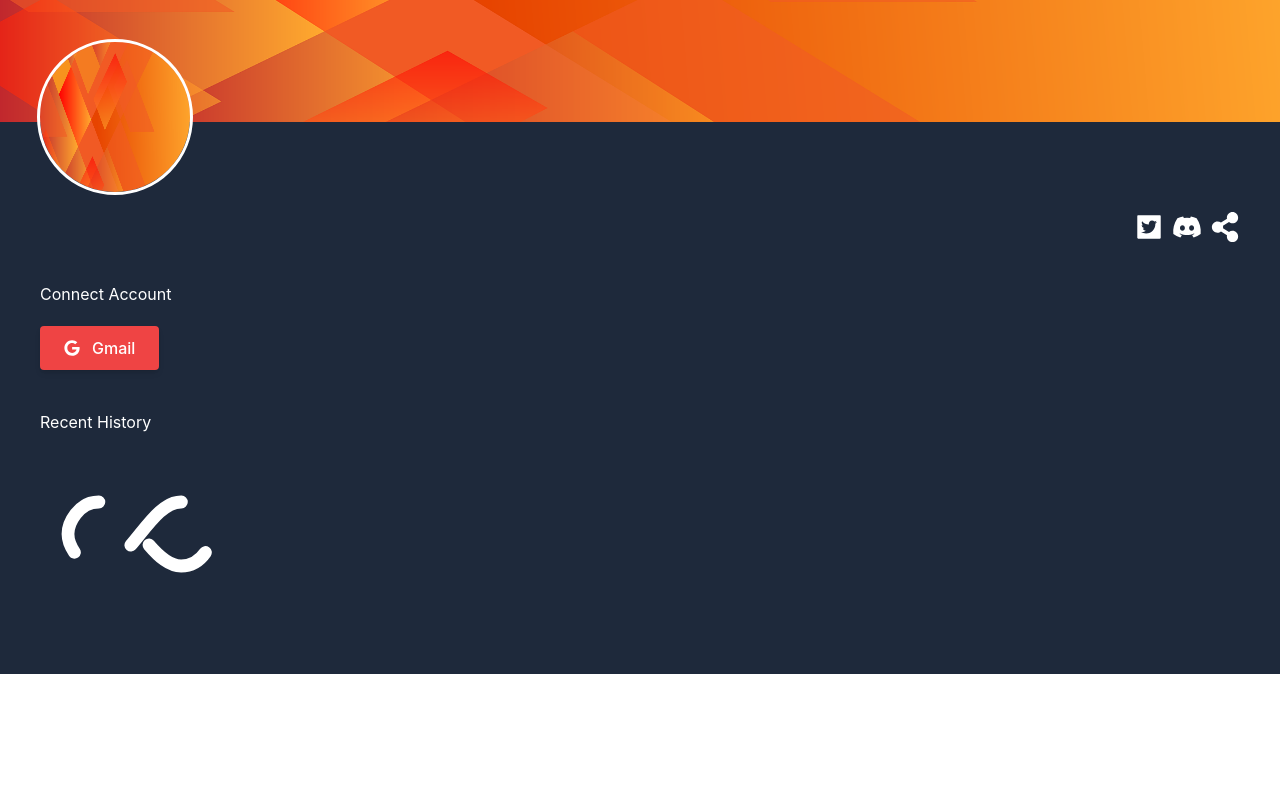
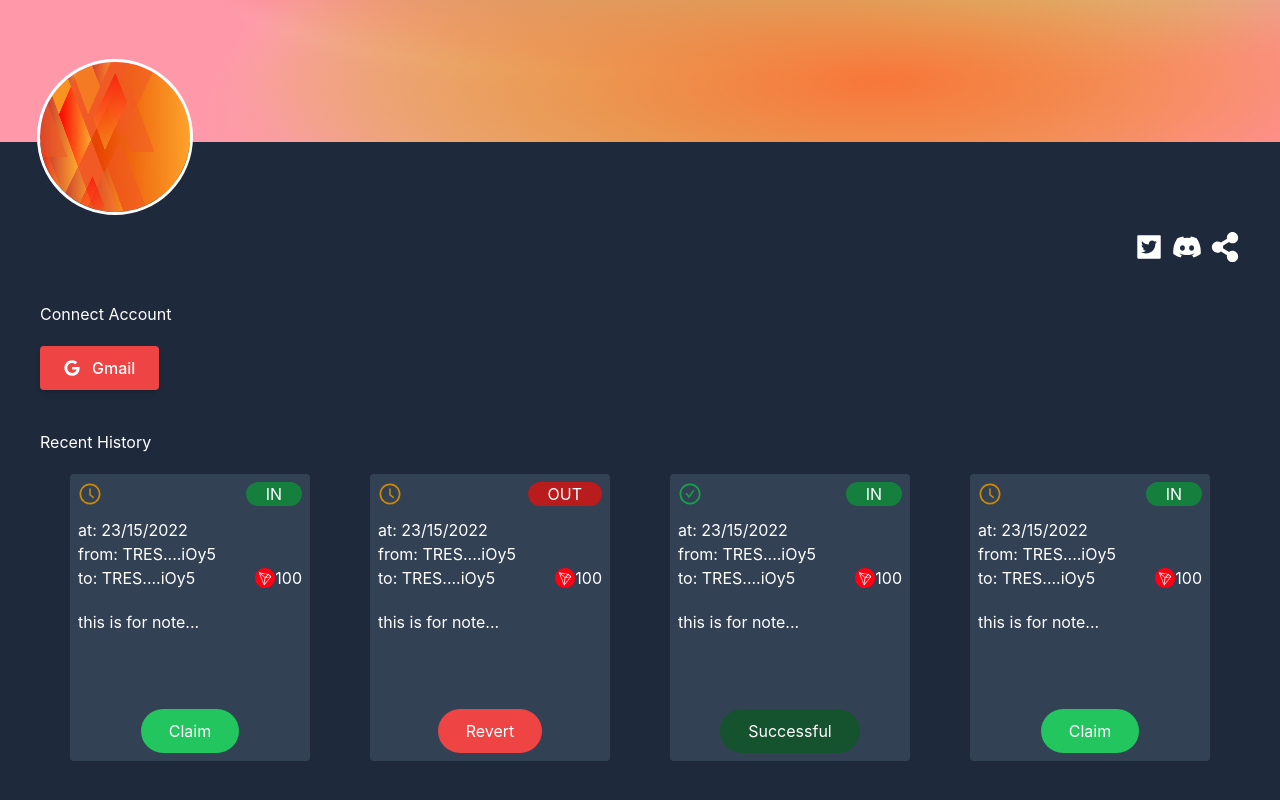
Before and after one commit to mum33n/tronpay, a React (Create React App) app in the folder frontend/: page /profile in a window 1280 px wide. Shown: the part 262-1062 px from the top of the page. Before the commit the page ends 936 px from the top, so only its background shows below. Built offline with nearby package versions, Linux system fonts and the light colour scheme; a web font is replaced by a local one.

Commit message:
hardcoded history status

```diff
--- a/frontend/src/index.css
+++ b/frontend/src/index.css
@@ -15,3 +15,12 @@ code {
   font-family: source-code-pro, Menlo, Monaco, Consolas, 'Courier New',
     monospace;
 }
+.profile{
+  background-color:#ff99aa;
+  background-image:radial-gradient(at 69% 81%, hsla(19,93%,60%,1) 0px, transparent 50%),
+  radial-gradient(at 71% 33%, hsla(96,63%,71%,1) 0px, transparent 50%),
+  radial-gradient(at 47% 25%, hsla(1,87%,62%,1) 0px, transparent 50%),
+  radial-gradient(at 54% 93%, hsla(43,60%,63%,1) 0px, transparent 50%),
+radial-gradient(at 59% 52%, hsla(58,61%,71%,1) 0px, transparent 50%),
+radial-gradient(at 61% 76%, hsla(55,66%,60%,1) 0px, transparent 50%);
+}
--- a/frontend/src/pages/ProfilePage.js
+++ b/frontend/src/pages/ProfilePage.js
@@ -1,7 +1,13 @@
 import React, { useCallback, useState } from "react";
-import { AiFillTwitterSquare, AiOutlineLink } from "react-icons/ai";
+import tron from "../assets/tron.png";
+import {
+  AiFillTwitterSquare,
+  AiOutlineCheckCircle,
+  AiOutlineClockCircle,
+  AiOutlineLink,
+} from "react-icons/ai";
 import banner from "../assets/banner.png";
-import loader from "../assets/Spinner.svg";
+// import loader from "../assets/Spinner.svg";
 import { useWalletValue } from "../providers/WalletProvider";
 // import sweetalert from "sweetalert2";
 // import withReactContent from "sweetalert2-react-content";
@@ -69,6 +75,7 @@ function ProfilePage() {
     Email: "",
     Twitter: "",
     Username: "",
+    image: "",
   });
 
   const signIn = useCallback(async () => {
@@ -76,8 +83,9 @@ function ProfilePage() {
       .then((res) => {
         console.log(res);
         let email = res["_tokenResponse"].email;
+        let img = res["_tokenResponse"].photoUrl;
         setProfileForm((prev) => {
-          return { ...prev, Email: email };
+          return { ...prev, Email: email, image: img };
         });
         setModal(true);
       })
@@ -92,11 +100,12 @@ function ProfilePage() {
       });
   }, []);
   const submitProfile = () => {
-    let { Email, Username, Twitter } = profileForm;
+    let { Email, Username, Twitter, image } = profileForm;
     const validate = () => {
       getUsers().then((res) => {
+        console.log(res);
+        let reciepien = [];
         if (Username && Twitter) {
-          let reciepien = [];
           for (let user in res) {
             console.log(res[user].userName);
             if (res[user].userName === Username) {
@@ -118,8 +127,11 @@ function ProfilePage() {
               break;
             }
           }
+
+          console.log(reciepien.length);
           if (reciepien.length === 0) {
-            addUser(wallet, Username, Twitter, Email)
+            console.log("hello");
+            addUser(wallet, Username, Twitter, Email, image)
               .then(() => {
                 setModal(false);
                 Swal.fire({
@@ -155,7 +167,7 @@ function ProfilePage() {
   return (
     <div>
       <div>
-        <img src={banner} alt="" className="w-full block max-h-[300px]" />
+        <div className="profile h-[40vh]"></div>
       </div>
       <div className="px-5 md:px-10 md:-mt-20 -mt-[50px]">
         <img
@@ -200,7 +212,117 @@ function ProfilePage() {
         </div>
         <div className="text-white mt-10">
           <h1>Recent History</h1>
-          <img className="block max-w-full" alt="" src={loader} />
+          {/* <img className="block max-w-full" alt="" src={loader} /> */}
+          <div className="flex mt-5 flex-wrap">
+            <div className="rounded p-2 relative bg-slate-700 w-[90%] mx-auto md:w-1/5">
+              <div className="flex justify-between">
+                <AiOutlineClockCircle className="text-2xl text-yellow-600" />
+                <div>
+                  <button className="bg-green-700 px-5 rounded-full">IN</button>
+                </div>
+              </div>
+              <div className="flex mt-3 justify-between items-end">
+                <div>
+                  <div>at: 23/15/2022</div>
+                  <div>from: TRES....iOy5</div>
+                  <div>to: TRES....iOy5</div>
+                </div>
+                <div>
+                  <div className="flex items-center">
+                    <img src={tron} alt="" width={"20px"}></img>
+                    <div>100</div>
+                  </div>
+                </div>
+              </div>
+              <div className="mt-5 h-[99px] overflow-y-scroll max-h-[100px]">
+                this is for note...
+              </div>
+              <button className="rounded-full px-7 py-2.5 mx-auto bg-green-500 block">
+                Claim
+              </button>
+            </div>
+            <div className="rounded p-2 relative bg-slate-700 w-[90%] mx-auto md:w-1/5">
+              <div className="flex justify-between">
+                <AiOutlineClockCircle className="text-2xl text-yellow-600" />
+                <div>
+                  <button className="bg-red-700 px-5 rounded-full">OUT</button>
+                </div>
+              </div>
+              <div className="flex mt-3 justify-between items-end">
+                <div>
+                  <div>at: 23/15/2022</div>
+                  <div>from: TRES....iOy5</div>
+                  <div>to: TRES....iOy5</div>
+                </div>
+                <div>
+                  <div className="flex items-center">
+                    <img src={tron} alt="" width={"20px"}></img>
+                    <div>100</div>
+                  </div>
+                </div>
+              </div>
+              <div className="mt-5 h-[99px] overflow-y-scroll max-h-[100px]">
+                this is for note...
+              </div>
+              <button className="rounded-full px-7 py-2.5 mx-auto bg-red-500 block">
+                Revert
+              </button>
+            </div>
+            <div className="rounded p-2 relative bg-slate-700 w-[90%] mx-auto md:w-1/5">
+              <div className="flex justify-between">
+                <AiOutlineCheckCircle className="text-2xl text-green-600" />
+                <div>
+                  <button className="bg-green-700 px-5 rounded-full">IN</button>
+                </div>
+              </div>
+              <div className="flex mt-3 justify-between items-end">
+                <div>
+                  <div>at: 23/15/2022</div>
+                  <div>from: TRES....iOy5</div>
+                  <div>to: TRES....iOy5</div>
+                </div>
+                <div>
+                  <div className="flex items-center">
+                    <img src={tron} alt="" width={"20px"}></img>
+                    <div>100</div>
+                  </div>
+                </div>
+              </div>
+              <div className="mt-5 h-[99px] overflow-y-scroll max-h-[100px]">
+                this is for note...
+              </div>
+              <button className="rounded-full px-7 py-2.5 mx-auto bg-green-900 block">
+                Successful
+              </button>
+            </div>
+            <div className="rounded p-2 relative bg-slate-700 w-[90%] mx-auto md:w-1/5">
+              <div className="flex justify-between">
+                <AiOutlineClockCircle className="text-2xl text-yellow-600" />
+                <div>
+                  <button className="bg-green-700 px-5 rounded-full">IN</button>
+                </div>
+              </div>
+              <div className="flex mt-3 justify-between items-end">
+                <div>
+                  <div>at: 23/15/2022</div>
+                  <div>from: TRES....iOy5</div>
+                  <div>to: TRES....iOy5</div>
+                </div>
+                <div>
+                  <div className="flex items-center">
+                    <img src={tron} width={"20px"} alt=""></img>
+                    <div>100</div>
+                  </div>
+                </div>
+              </div>
+              <div className="mt-5 h-[99px] overflow-y-scroll max-h-[100px]">
+                this is for note...
+              </div>
+              <button className="rounded-full px-7 py-2.5 mx-auto bg-green-500 block">
+                Claim
+              </button>
+            </div>
+          </div>
         </div>
       </div>
       {modal && (
--- a/frontend/src/providers/ContractProvider.js
+++ b/frontend/src/providers/ContractProvider.js
@@ -19,10 +19,10 @@ function ContractProvider({ children }) {
 
   // const contract = async () => await tronWeb?.contract().at(contractAddress);
   const addUser = useCallback(
-    async (address, username, twitter, email) => {
+    async (address, username, twitter, email, image) => {
       let contract1 = await tronWeb?.contract().at(contractAddress);
       let add = await contract1
-        .addUser(address, username, twitter, email)
+        .addUser(address, username, twitter, email, image)
         .send();
       return add;
     },
@@ -34,7 +34,6 @@ function ContractProvider({ children }) {
       if (wallet) {
         const contract = await tronWeb?.contract(abi, contractAddress);
         console.log(contract?.getUserMap().call());
-        // console.log();
         let profile = await contract?.getUser(wallet).call();
         return profile;
       } else {
@@ -51,16 +50,14 @@ function ContractProvider({ children }) {
   const sendTrx = useCallback(
     async (sender, reciever, amount, note) => {
       const contract = await tronWeb?.contract(abi, contractAddress);
-      const tradeobj = await tronWeb.transactionBuilder.sendTrx(
-        reciever,
-        amount * 1000000,
-        sender,
-        1
-      );
-      const signedtxn = await tronWeb.trx.sign(tradeobj);
-      const receipt = await tronWeb.trx.sendRawTransaction(signedtxn);
-      alert(receipt);
-      let tx = await contract?.sendTRX(sender, reciever, amount, note).send();
+      let tx = await contract
+        ?.sendTRX(sender, reciever, amount, note, "TRX")
+        .send({
+          feeLimit: 500_000_000,
+          callValue: window.tronWeb.toSun(amount),
+          shouldPollResponse: false,
+          keepTxID: true,
+        });
       return tx;
     },
     [tronWeb]
--- a/frontend/src/utils/constants.js
+++ b/frontend/src/utils/constants.js
@@ -1 +1 @@
-export const contractAddress = "TL9X7LmXvU8ipTSW8krVxNqGyD5s9gQhBD";
+export const contractAddress = "THqpqcjYiP4gEfPpVpoS82gWN3LKknHwnh";
```
Also changed, not shown: frontend/src/utils/abi.js (+145 -38 lines), frontend/src/assets/tron.png (added).
